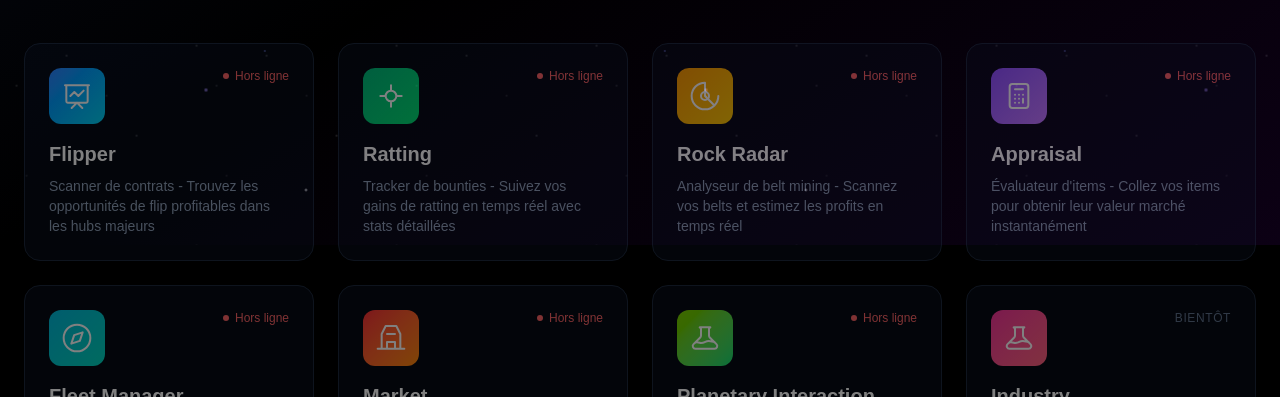
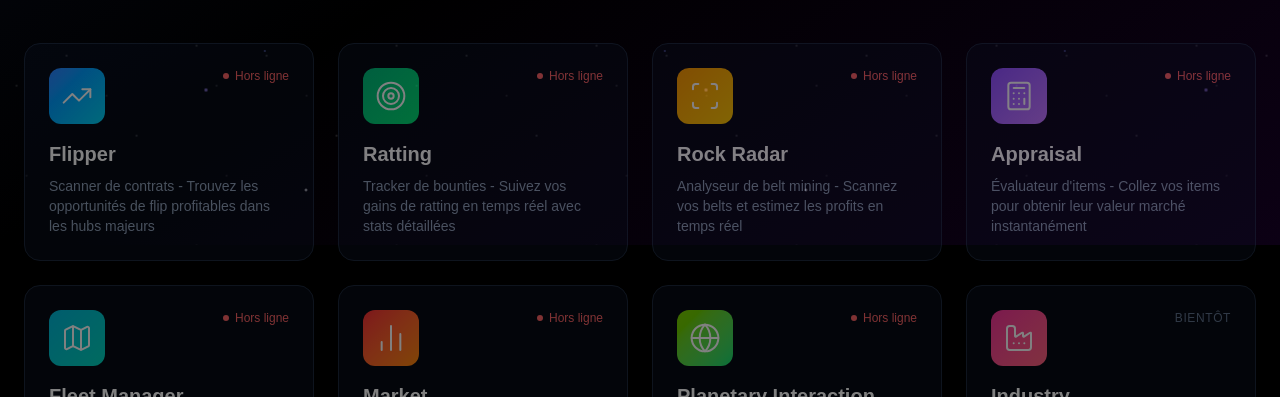
Before and after one commit to Vilguax/netk, a Next.js app in the folder apps/gateway/: page / in a window 1280 px wide. Shown: the part 555-952 px from the top of the page. Built offline with nearby package versions, Linux system fonts and the light colour scheme; no server answers; sample sign-in values are in the browser's storage.

Commit message:
refactor(gateway): use Lucide icons in modules grid and expose PI health as online

```diff
--- a/apps/gateway/src/components/ModulesGrid.tsx
+++ b/apps/gateway/src/components/ModulesGrid.tsx
@@ -1,6 +1,10 @@
 "use client";
 
 import { useState, useEffect } from "react";
+import {
+  TrendingUp, Target, Scan, Calculator, Map, BarChart2, Globe, Factory,
+  type LucideIcon,
+} from "lucide-react";
 
 type AppStatus = "online" | "offline" | "maintenance" | "coming";
 
@@ -10,7 +14,7 @@ interface ModuleConfig {
   url: string;
   healthUrl: string;
   gradient: string;
-  icon: "chart" | "crosshair" | "factory" | "radar" | "calculator" | "compass" | "market";
+  icon: LucideIcon;
   defaultStatus: AppStatus;
 }
 
@@ -21,7 +25,7 @@ const MODULE_CONFIGS: ModuleConfig[] = [
     url: process.env.NEXT_PUBLIC_FLIPPER_URL || "http://localhost:3001",
     healthUrl: (process.env.NEXT_PUBLIC_FLIPPER_URL || "http://localhost:3001") + "/api/health",
     gradient: "from-blue-500 to-cyan-400",
-    icon: "chart",
+    icon: TrendingUp,
     defaultStatus: "online",
   },
   {
@@ -30,7 +34,7 @@ const MODULE_CONFIGS: ModuleConfig[] = [
     url: process.env.NEXT_PUBLIC_RATTING_URL || "http://localhost:3002",
     healthUrl: (process.env.NEXT_PUBLIC_RATTING_URL || "http://localhost:3002") + "/api/health",
     gradient: "from-emerald-500 to-green-400",
-    icon: "crosshair",
+    icon: Target,
     defaultStatus: "online",
   },
   {
@@ -39,7 +43,7 @@ const MODULE_CONFIGS: ModuleConfig[] = [
     url: process.env.NEXT_PUBLIC_ROCK_RADAR_URL || "http://localhost:3003",
     healthUrl: (process.env.NEXT_PUBLIC_ROCK_RADAR_URL || "http://localhost:3003") + "/api/health",
     gradient: "from-amber-500 to-yellow-400",
-    icon: "radar",
+    icon: Scan,
     defaultStatus: "online",
   },
   {
@@ -48,7 +52,7 @@ const MODULE_CONFIGS: ModuleConfig[] = [
     url: process.env.NEXT_PUBLIC_APPRAISAL_URL || "http://localhost:3004",
     healthUrl: (process.env.NEXT_PUBLIC_APPRAISAL_URL || "http://localhost:3004") + "/api/health",
     gradient: "from-violet-500 to-purple-400",
-    icon: "calculator",
+    icon: Calculator,
     defaultStatus: "online",
   },
   {
@@ -57,7 +61,7 @@ const MODULE_CONFIGS: ModuleConfig[] = [
     url: process.env.NEXT_PUBLIC_FLEET_URL || "http://localhost:3005",
     healthUrl: (process.env.NEXT_PUBLIC_FLEET_URL || "http://localhost:3005") + "/api/health",
     gradient: "from-cyan-500 to-teal-400",
-    icon: "compass",
+    icon: Map,
     defaultStatus: "online",
   },
   {
@@ -66,7 +70,7 @@ const MODULE_CONFIGS: ModuleConfig[] = [
     url: process.env.NEXT_PUBLIC_MARKET_URL || "http://localhost:3006",
     healthUrl: (process.env.NEXT_PUBLIC_MARKET_URL || "http://localhost:3006") + "/api/health",
     gradient: "from-red-500 to-orange-400",
-    icon: "market",
+    icon: BarChart2,
     defaultStatus: "online",
   },
   {
@@ -75,7 +79,7 @@ const MODULE_CONFIGS: ModuleConfig[] = [
     url: process.env.NEXT_PUBLIC_PI_URL || "http://localhost:3007",
     healthUrl: (process.env.NEXT_PUBLIC_PI_URL || "http://localhost:3007") + "/api/health",
     gradient: "from-lime-500 to-green-400",
-    icon: "factory",
+    icon: Globe,
     defaultStatus: "online",
   },
   {
@@ -84,7 +88,7 @@ const MODULE_CONFIGS: ModuleConfig[] = [
     url: "#",
     healthUrl: "",
     gradient: "from-pink-500 to-rose-400",
-    icon: "factory",
+    icon: Factory,
     defaultStatus: "coming",
   },
 ];
@@ -164,57 +168,17 @@ function ModuleCard({
   description,
   href,
   gradient,
-  icon,
+  icon: Icon,
   status,
 }: {
   name: string;
   description: string;
   href: string;
   gradient: string;
-  icon: "chart" | "crosshair" | "factory" | "radar" | "calculator" | "compass" | "market";
+  icon: LucideIcon;
   status: AppStatus;
 }) {
   const isDisabled = status !== "online";
-
-  const icons = {
-    chart: (
-      <svg className="w-8 h-8" fill="none" viewBox="0 0 24 24" stroke="currentColor">
-        <path strokeLinecap="round" strokeLinejoin="round" strokeWidth={1.5} d="M7 12l3-3 3 3 4-4M8 21l4-4 4 4M3 4h18M4 4h16v12a1 1 0 01-1 1H5a1 1 0 01-1-1V4z" />
-      </svg>
-    ),
-    crosshair: (
-      <svg className="w-8 h-8" fill="none" viewBox="0 0 24 24" stroke="currentColor">
-        <path strokeLinecap="round" strokeLinejoin="round" strokeWidth={1.5} d="M12 8V4m0 4a4 4 0 100 8 4 4 0 000-8zm0 12v-4m-8-4h4m8 0h4" />
-      </svg>
-    ),
-    factory: (
-      <svg className="w-8 h-8" fill="none" viewBox="0 0 24 24" stroke="currentColor">
-        <path strokeLinecap="round" strokeLinejoin="round" strokeWidth={1.5} d="M19.428 15.428a2 2 0 00-1.022-.547l-2.387-.477a6 6 0 00-3.86.517l-.318.158a6 6 0 01-3.86.517L6.05 15.21a2 2 0 00-1.806.547M8 4h8l-1 1v5.172a2 2 0 00.586 1.414l5 5c1.26 1.26.367 3.414-1.415 3.414H4.828c-1.782 0-2.674-2.154-1.414-3.414l5-5A2 2 0 009 10.172V5L8 4z" />
-      </svg>
-    ),
-    radar: (
-      <svg className="w-8 h-8" fill="none" viewBox="0 0 24 24" stroke="currentColor">
-        <path strokeLinecap="round" strokeLinejoin="round" strokeWidth={1.5} d="M12 2a10 10 0 1010 10M12 2v10l7.07 7.07" />
-        <circle cx="12" cy="12" r="3" strokeWidth={1.5} />
-      </svg>
-    ),
-    calculator: (
-      <svg className="w-8 h-8" fill="none" viewBox="0 0 24 24" stroke="currentColor">
-        <path strokeLinecap="round" strokeLinejoin="round" strokeWidth={1.5} d="M9 7h6m0 10v-3m-3 3h.01M9 17h.01M9 14h.01M12 14h.01M15 11h.01M12 11h.01M9 11h.01M7 21h10a2 2 0 002-2V5a2 2 0 00-2-2H7a2 2 0 00-2 2v14a2 2 0 002 2z" />
-      </svg>
-    ),
-    compass: (
-      <svg className="w-8 h-8" fill="none" viewBox="0 0 24 24" stroke="currentColor">
-        <circle cx="12" cy="12" r="10" strokeWidth={1.5} />
-        <polygon points="16.24 7.76 14.12 14.12 7.76 16.24 9.88 9.88 16.24 7.76" strokeLinecap="round" strokeLinejoin="round" strokeWidth={1.5} />
-      </svg>
-    ),
-    market: (
-      <svg className="w-8 h-8" fill="none" viewBox="0 0 24 24" stroke="currentColor" strokeWidth={1.5}>
-        <path strokeLinecap="round" strokeLinejoin="round" d="M2 20h20M5 20V9l3-6h8l3 6v11M9 20v-5h6v5M9 9h6" />
-      </svg>
-    ),
-  };
 
   const statusBadge = {
     online: (
@@ -252,7 +216,7 @@ function ModuleCard({
         {/* Header */}
         <div className="flex items-start justify-between mb-4">
           <div className={`p-3 rounded-xl bg-gradient-to-br ${gradient} text-white`}>
-            {icons[icon]}
+            <Icon size={32} strokeWidth={1.5} />
           </div>
           {statusBadge[status]}
         </div>
```
Also changed, not shown: 1 other file (tests, documents, lock files or other folders).
